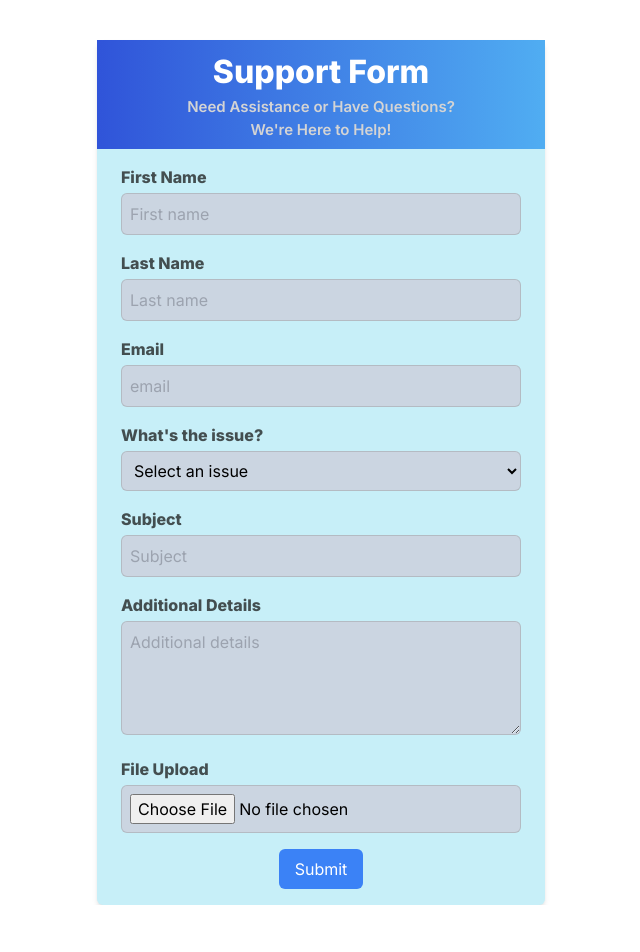
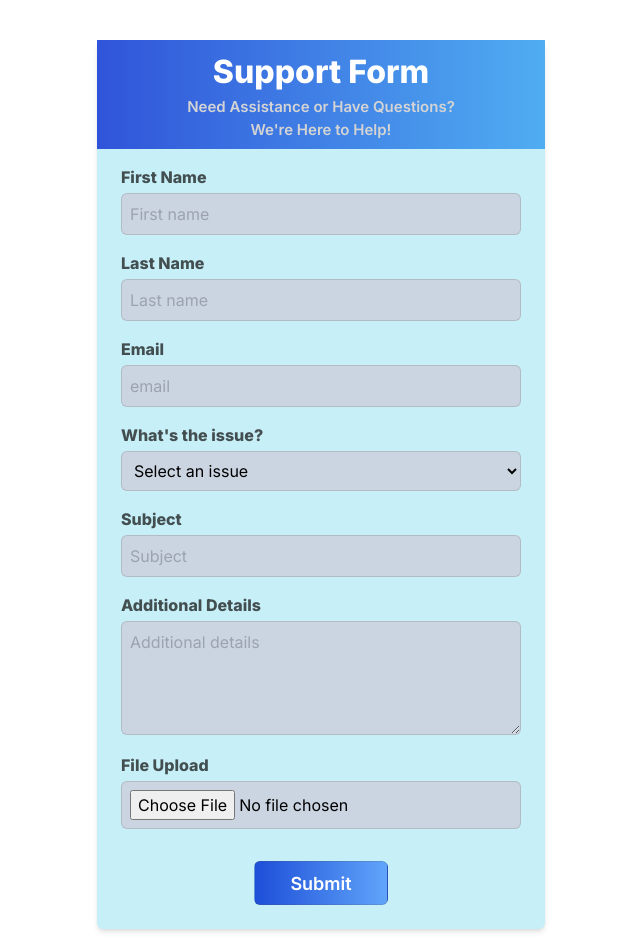
Before and after one commit to WasathAtEC/customer-feedback-chatbot, a Next.js app in the folder chatbot/: page / in a window 1280 px wide. Shown: the top 952 px of the page, without its empty margins (319-959 px from the left). Before the commit the page ends 905 px from the top, so only its background shows below. Built offline with nearby package versions, Linux system fonts and the light colour scheme.

Commit message:
feat: add styling to submit button

```diff
--- a/chatbot/src/app/components/cutomerServiceForm.jsx
+++ b/chatbot/src/app/components/cutomerServiceForm.jsx
@@ -65,13 +65,13 @@ const CustomerServiceForm = () => {
   };
 
   return (
-    <div className="max-w-md mx-auto mt-10 shadow-md rounded-md bg-[#C7EFF8]">
+    <div className="max-w-md mx-auto my-10 shadow-md rounded-md bg-[#C7EFF8]">
       <div className='bg-gradient-to-r from-[#3054D9] to-[#50ADF2] p-2 mb-2'>
         <h1 className="text-center text-white text-[32px] font-extrabold">Support Form</h1>
         <p className='text-center text-neutral-300 text-[15px] font-semibold'>Need Assistance or Have Questions? <br />We're Here to Help!</p>
       </div>
 
-      <form onSubmit={handleSubmit} className='px-6 pt-2 pb-4'>
+      <form onSubmit={handleSubmit} className='px-6 pt-2 pb-6'>
         <div className="mb-4">
           <label htmlFor="fname" className="text-stone-950 text-opacity-70 text-[16px] font-extrabold">First Name</label>
           <input
@@ -139,7 +139,7 @@ const CustomerServiceForm = () => {
           />
           {errors.subject && <p>{errors.subject} </p>}
         </div>
-        <div className="mb-4">
+        <div className="mb-3">
           <label htmlFor="details" className="text-stone-950 text-opacity-70 text-[16px] font-extrabold">Additional Details</label>
           <textarea
             id="details"
@@ -150,7 +150,7 @@ const CustomerServiceForm = () => {
             className="bg-slate-300 rounded-md border border-stone-600 border-opacity-20 w-full p-2 mt-1"
           ></textarea>
         </div>
-        <div className="mb-4">
+        <div className="mb-8">
           <label htmlFor="file" className="text-stone-950 text-opacity-70 text-[16px] font-extrabold">File Upload</label>
           <input
             type="file"
@@ -163,7 +163,7 @@ const CustomerServiceForm = () => {
         <div className="text-center">
           <button
             type="submit"
-            className="bg-blue-500 text-white px-4 py-2 rounded-md hover:bg-blue-600"
+            className="w-[134px] h-11 bg-gradient-to-r from-blue-700 to-blue-400 rounded-md border border-stone-600 border-opacity-20 text-white text-lg font-semibold px-4 py-2 hover:from-blue-800 hover:to-blue-500 hover:text-blue-200"
           >
             Submit
           </button>
```
